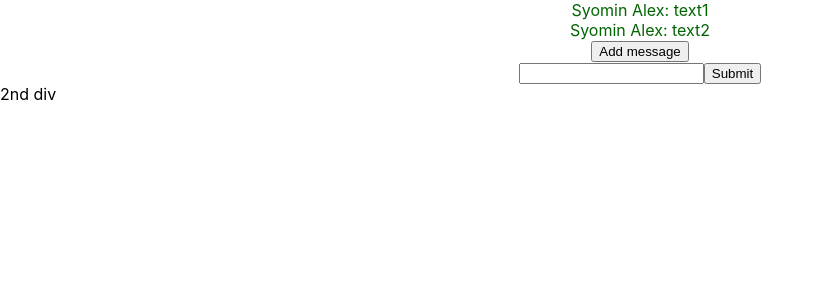
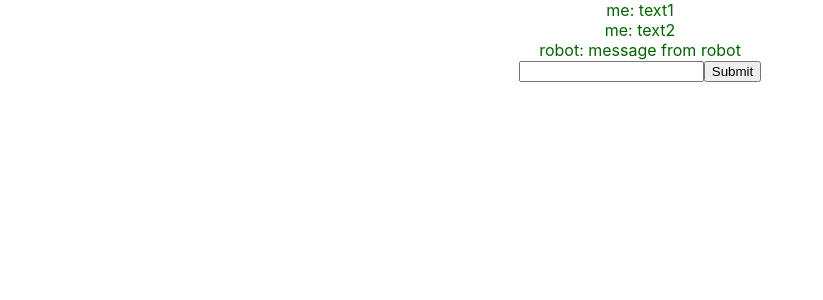
Before and after one commit to SyominAlex/React.js_Geekbrains, a React (Create React App) app: page / in a window 1280 px wide. Shown: the top 300 px of the page, without its empty margins (0-823 px from the left). Built offline with nearby package versions, Linux system fonts and the light colour scheme.

Commit message:
шаблон правильной Form + основа для решения ДЗ №2

```diff
--- a/src/App.js
+++ b/src/App.js
@@ -4,7 +4,7 @@ import { Message } from "./components/Message/Message";
 import { Form } from "./components/Form/Form";
 // import { Counter } from "./components/Example/Example";
 
-const name = "Syomin Alex";
+const name = "me";
 
 const msgs = [
     {
@@ -14,6 +14,10 @@ const msgs = [
     {
         author: name,
         text: "text2",
+    },
+    {
+        author: "robot",
+        text: "message from robot",
     },
 ];
 
@@ -25,13 +29,12 @@ function App() {
     //     setRand(Math.random());
     // };
 
-    const addMessage = () => {
+    const addMessage = (newText) => {
         // messages.push() - недопустимо так мутировать стейт во избежание сюрпризов
-        setMessages([...messages, { text: "new message", author: "author" }]);
+        setMessages([...messages, { text: newText, author: name }]);
     }
 
     return (
-        <React.Fragment key={123}>
             <div className="App">
                 {/*<Counter randomNumber={rand} />
                 <button onClick={updateRand}>Update random</button>*/}
@@ -40,11 +43,9 @@ function App() {
                 {messages.map((msg) => (
                     <Message text={msg.text} author={msg.author} />
                 ))} {/*Warning: Each child in a list should have a unique "key" prop. Check the render method of `App`*/}
-                <button onClick={addMessage}>Add message</button>
-            <Form />
+                {/*<button onClick={addMessage}>Add message</button>*/}
+            <Form onSubmit={addMessage} />
             </div>
-            <div>2nd div</div>
-        </React.Fragment>
     );
 }
 
--- a/src/components/Example/Example.js
+++ b/src/components/Example/Example.js
@@ -8,7 +8,8 @@ import { useEffect, useState } from "react";
 * - всё, что есть, реализуется исключительно с помощью хуков
 * - хук - это специальная функция React, на ее использование наложены ограничения:
 *   -- ее корректно можно вызвать только внутри функционального компонента React
-*   -- ее всегда нужно вызывать на верхнем уровне (нельзя вкладывать в условия, внутри циклов, после слова return и т.п.) */
+*   -- ее всегда нужно вызывать на верхнем уровне (нельзя вкладывать в условия, внутри циклов, после слова return и т.п.)
+*   -- все хуки начинаются со слова use..., стандартных более 20, можно написать свой кастомный хук */
 
 export const Counter = ({randomNumber}) => {
     // let count = 0;
--- a/src/components/Form/Form.js
+++ b/src/components/Form/Form.js
@@ -1,11 +1,15 @@
 import {useState} from "react";
 
-export const Form = () => {
+export const Form = ({ onSubmit }) => {
     // контролируемые формы создаются с использованием стейта, неконтролируемые формы - с использованием рефов
+    // контролируемые - когда мы полностью контролируем процесс и храним данные в компоненте в стейте
     const [value, setValue] = useState('');
 
     const handleSubmit = (e) => {
         e.preventDefault();
+
+        onSubmit(value);
+        setValue(""); // очистка поля ввода после submit
     }
 
     const handleChange = (e) => {
```
